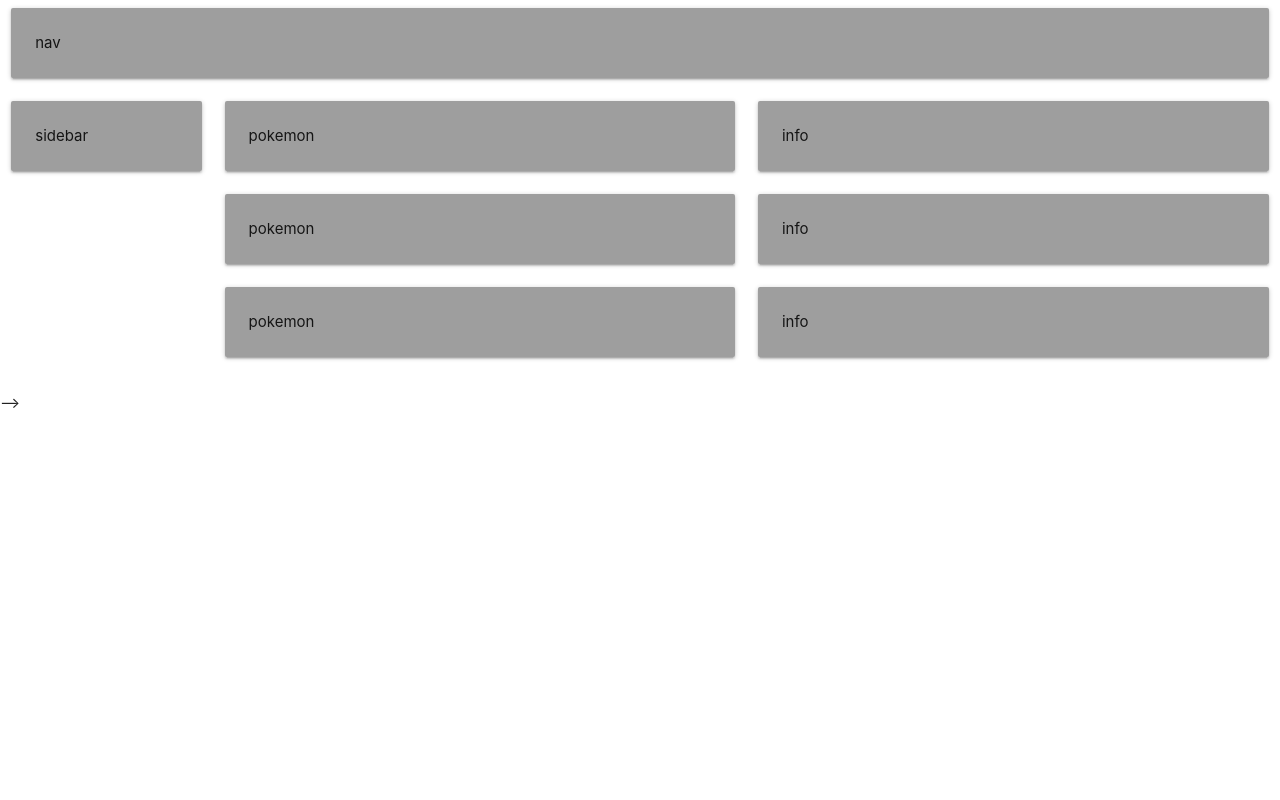
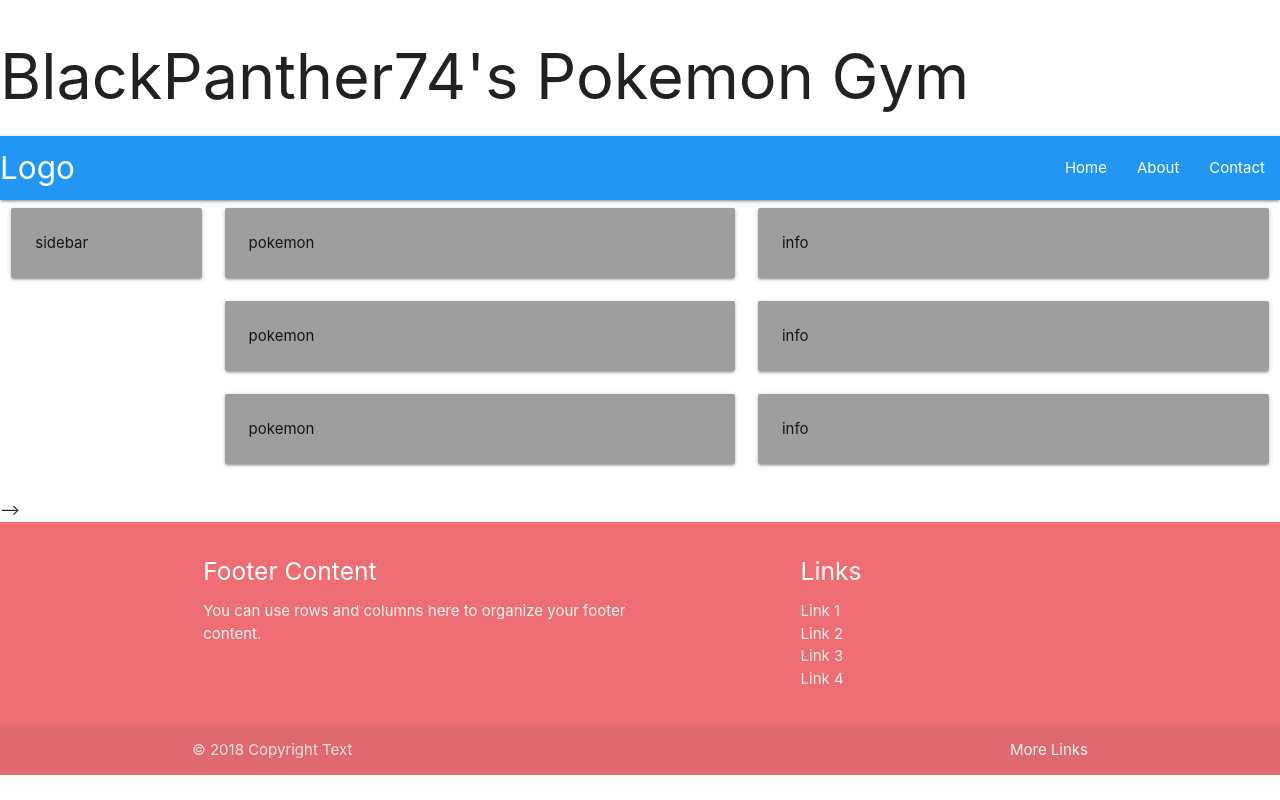
Before and after one commit to BlackPanther74/pokedex, a plain HTML site: page index.html in a window 1280 px wide. Drawn offline with nearby package versions, Linux system fonts and the light colour scheme; no server answers.

Commit message:
Updated index.html and main.js

```diff
--- a/index.html
+++ b/index.html
@@ -13,24 +13,25 @@
   </head>
   <body>
 
-<!-- GRID SYSTEM -->
-<!-- <div class="row">
-    <div class="col s1"><div class="card-panel grey">1</div></div>
-    <div class="col s1"><div class="card-panel grey">2</div></div>
-    <div class="col s1"><div class="card-panel grey">3</div></div>
-    <div class="col s1"><div class="card-panel grey">4</div></div>
-    <div class="col s1"><div class="card-panel grey">5</div></div>
-    <div class="col s1"><div class="card-panel grey">6</div></div>
-    <div class="col s1"><div class="card-panel grey">7</div></div>
-    <div class="col s1"><div class="card-panel grey">8</div></div>
-    <div class="col s1"><div class="card-panel grey">9</div></div>
-    <div class="col s1"><div class="card-panel grey">10</div></div>
-    <div class="col s1"><div class="card-panel grey">11</div></div>
-    <div class="col s1"><div class="card-panel grey">12</div></div>
-  </div> -->
+      <header>
+          <h1>BlackPanther74's Pokemon Gym</h1>
+      </header>
 
   <div class="row">
-    <div class="col s12"><div class="card-panel grey">nav</div></div>
+    <!-- <div class="col s12"><div class="card-panel grey">nav -->
+        <nav>
+            <div class="nav-wrapper blue">
+              <a href="" class="brand-logo">Logo</a>
+              <ul id="nav-mobile" class="right hide-on-med-and-down">
+                <li><a href="#">Home</a></li>
+                <li><a href="#">About</a></li>
+                <li><a href="#">Contact</a></li>
+              </ul>
+            </div>
+          </nav>
+    <!-- </div> -->
+  <!-- </div> -->
+
     <div class="col s2"><div class="card-panel grey">sidebar</div></div>
     <div class="col s5"><div class="card-panel grey">pokemon</div></div>
     <div class="col s5"><div class="card-panel grey">info</div></div>
@@ -65,7 +66,39 @@
 
 
 
-
+   <footer class="page-footer">
+      <div class="container">
+        <div class="row">
+          <div class="col l6 s12">
+            <h5 class="white-text">Footer Content</h5>
+            <p class="grey-text text-lighten-4">You can use rows and columns here to organize your footer content.</p>
+          </div>
+          <div class="col l4 offset-l2 s12">
+            <h5 class="white-text">Links</h5>
+            <ul>
+              <li>
+                <a class="grey-text text-lighten-3" href="#!">Link 1</a>
+              </li>
+              <li>
+                <a class="grey-text text-lighten-3" href="#!">Link 2</a>
+              </li>
+              <li>
+                <a class="grey-text text-lighten-3" href="#!">Link 3</a>
+              </li>
+              <li>
+                <a class="grey-text text-lighten-3" href="#!">Link 4</a>
+              </li>
+            </ul>
+          </div>
+        </div>
+      </div>
+      <div class="footer-copyright">
+        <div class="container">
+          © 2018 Copyright Text
+          <a class="grey-text text-lighten-4 right" href="#!">More Links</a>
+        </div>
+      </div>
+    </footer>
 
     <!-- Compiled and minified JavaScript -->
     <script src="https://cdnjs.cloudflare.com/ajax/libs/materialize/1.0.0-rc.2/js/materialize.min.js"></script>
--- a/main.js
+++ b/main.js
@@ -70,19 +70,19 @@ class Pokemon {
     }
 }
 
-// let getRaichu = axios.get("https://pokeapi.co/api/v2/pokemon/26/");
-// let getLeafeon = axios.get("https://pokeapi.co/api/v2/pokemon/470/");
-// let getArceus = axios.get("https://pokeapi.co/api/v2/pokemon/493/");
+let getRaichu = axios.get("https://pokeapi.co/api/v2/pokemon/26/");
+let getLeafeon = axios.get("https://pokeapi.co/api/v2/pokemon/470/");
+let getArceus = axios.get("https://pokeapi.co/api/v2/pokemon/493/");
 
-// axios.all([getRaichu, getLeafeon, getArceus])
-// axios.get("https://pokeapi.co/api/v2/pokemon/26")
-// .then(res => {
-//     const poke1 = res[0].data;
-//     const poke2 = res[1].data;
-//     const poke3 = res[2].data;
+axios.all([getRaichu, getLeafeon, getArceus])
+axios.get("https://pokeapi.co/api/v2/pokemon/26")
+.then(res => {
+    const poke1 = res[0];
+    const poke2 = res[1];
+    const poke3 = res[2];
 
-    // console.log(poke1);
-// });
+    console.log(poke1.name);
+});
 
 //  .catch(function(error) => {
     // console.log(error);
```
